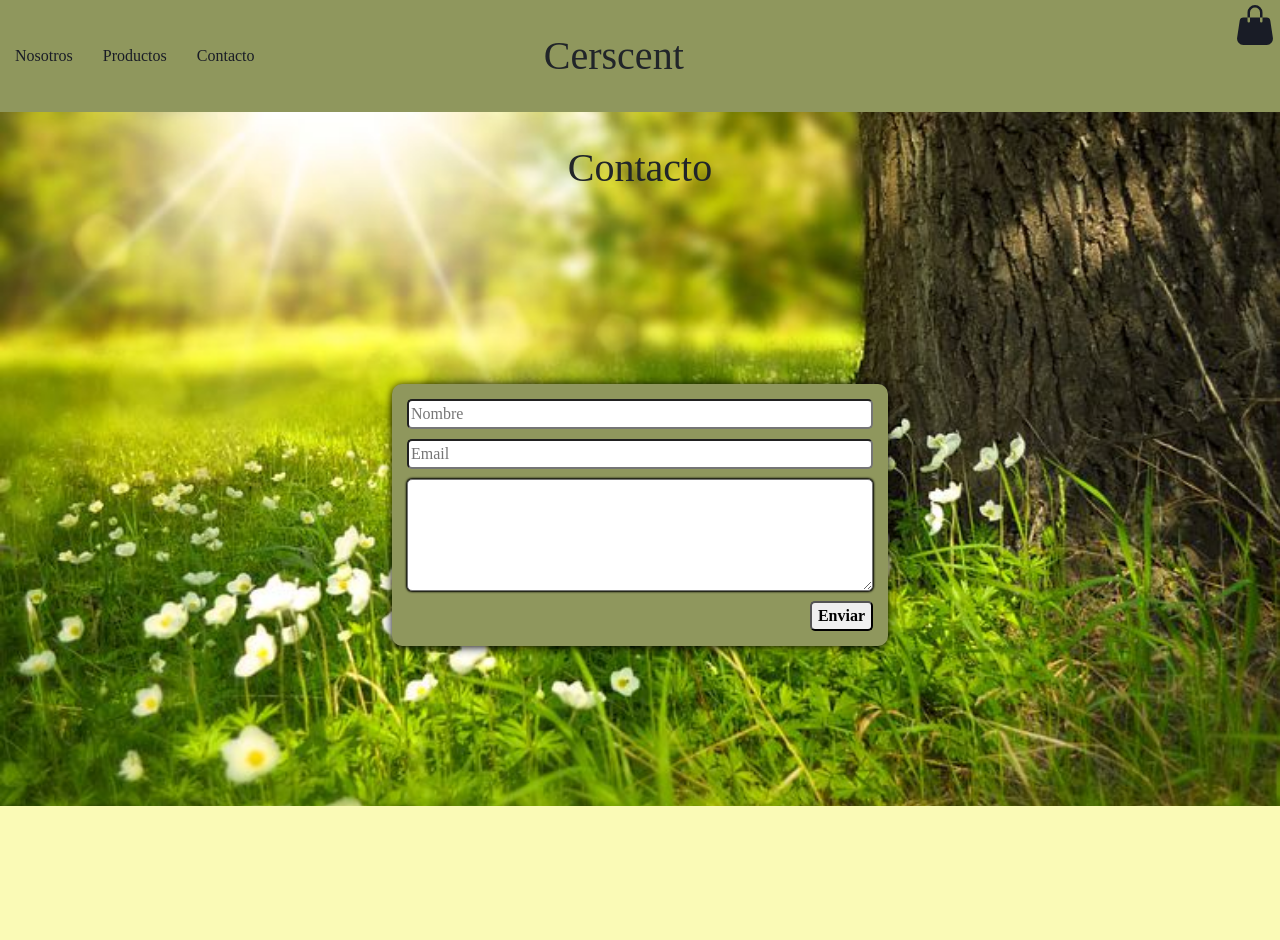
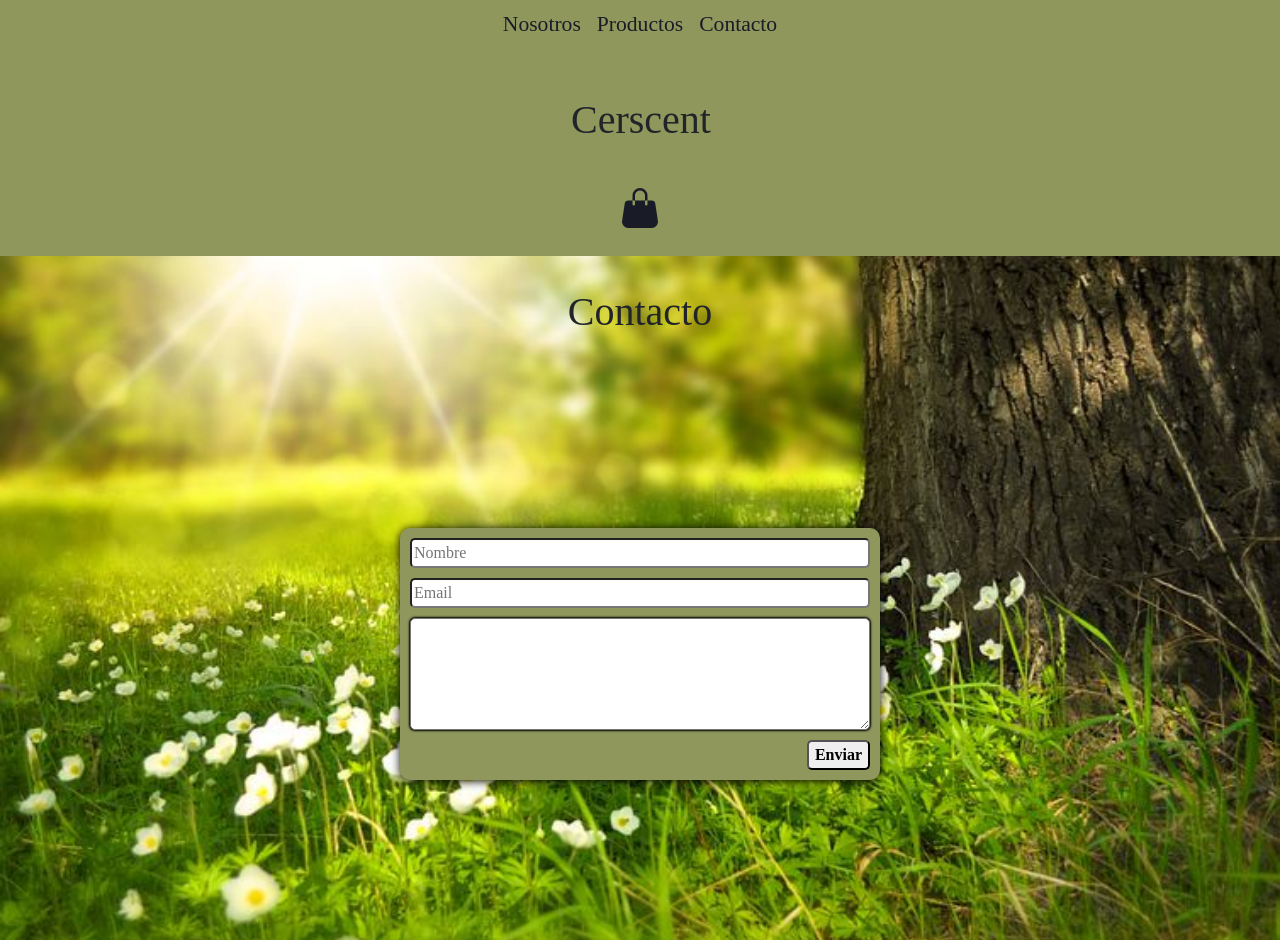
Before and after one commit to JPCalou/Crescent-Mall, a React (Create React App) app: page /contacto in a window 1280 px wide. Before the commit the page ends 806 px from the top, so only its background shows below. Built offline with nearby package versions, Linux system fonts and the light colour scheme; a web font is replaced by a local one.

Commit message:
full responsive

```diff
--- a/src/Components/Contacto/Contacto.css
+++ b/src/Components/Contacto/Contacto.css
@@ -26,3 +26,17 @@ textarea{
     background-attachment: fixed;
     background-size: cover;
 }
+
+@media (max-width: 375px){
+    form{
+        width: 18rem;
+        padding: 2px;
+    }
+}
+
+@media (min-width: 768px) {
+    form{
+        width: 30rem;
+        padding: 5px;
+    }
+}
--- a/src/Components/Contacto/Contacto.js
+++ b/src/Components/Contacto/Contacto.js
@@ -9,8 +9,6 @@ export const Contacto = () => {
 
          <h1>Contacto</h1>
     <div className='form-contacto'>
-
-
         <form >
             <input type={"text"} placeholder={"Nombre"}></input>
             <input type={"email"} placeholder={"Email"}></input>
--- a/src/Components/NavBar/NavBar2.css
+++ b/src/Components/NavBar/NavBar2.css
@@ -36,7 +36,8 @@
 .menuCSS3 div a {
   /* display: block; */
   display: flex;
-  padding: 5px;
+  padding: 1px;
+  font-size: larger;
   transition: all 600ms ease;
   text-decoration: none;
   color: #191c26;
@@ -55,3 +56,51 @@
   display: block;
   background-color: #fafab6;
 }
+
+.logo-carrito{
+  margin: 5px;
+}
+
+@media (max-width: 375px){
+.menuCSS3{
+    flex-direction: column;
+    background-color: #8f975d;
+    align-items: center;
+}
+
+  .menuCSS3 h1 { margin-right: 30px;}
+
+  .menuCSS3 div a {
+    padding: 7px;
+    margin-bottom: 1rem;
+  }
+
+  .rutas ul li{
+    font-size: smaller;
+    margin: 1px;
+  }
+}
+
+@media (min-width: 768px){
+  .menuCSS3{
+    flex-direction: column;
+    align-items: center;
+}
+
+  .menuCSS3 h1 { margin-right: 30px;}
+
+  .menuCSS3 div a {
+    padding: 7px;
+    margin-bottom: 1rem;
+  }
+
+  .rutas ul li{
+    font-size: large;
+    margin: 1px;
+  }
+
+}
+
+@media (min-width: 1024px){
+
+}
--- a/src/Components/Nosotros/Nosotros.css
+++ b/src/Components/Nosotros/Nosotros.css
@@ -13,3 +13,12 @@
 h3{
     color: #000;
 }
+
+@media (max-width: 375px){
+    .carrousel img{
+
+        height: 20rem;
+        border-radius: 10px;
+        padding: 10px;
+    }
+}
--- a/src/Components/Nosotros/Nosotros.js
+++ b/src/Components/Nosotros/Nosotros.js
@@ -4,6 +4,7 @@ import './Nosotros.css'
 import naturaleza from "../Imagenes/naturaleza.jpg"
 import velas from "../Imagenes/velasMedianas2.jpg"
 import difusor from "../Imagenes/difusorVarillas.jpg"
+
 
 export function Nosotros() {
   return (
@@ -12,29 +13,16 @@ export function Nosotros() {
       <section className="carrousel">
       <Carousel fade>
         <Carousel.Item>
-          <img className="d-block w-100" src={naturaleza} alt="First slide" />
-          <Carousel.Caption>
-            {/* <h3>First slide label</h3>
-            <p>Nulla vitae elit libero, a pharetra augue mollis interdum.</p> */}
-          </Carousel.Caption>
+          <img className="d-block w-100" src={naturaleza}  alt="First slide" />
+
         </Carousel.Item>
         <Carousel.Item>
           <img className="d-block w-100" src={velas} alt="Second slide" />
 
-          <Carousel.Caption>
-            {/* <h3>Second slide label</h3>
-            <p>Lorem ipsum dolor sit amet, consectetur adipiscing elit.</p> */}
-          </Carousel.Caption>
         </Carousel.Item>
         <Carousel.Item>
           <img className="d-block w-100" src={difusor} alt="Third slide" />
 
-          <Carousel.Caption>
-            {/* <h3>Third slide label</h3>
-            <p>
-              Praesent commodo cursus magna, vel scelerisque nisl consectetur.
-            </p> */}
-          </Carousel.Caption>
         </Carousel.Item>
       </Carousel>
 
```
